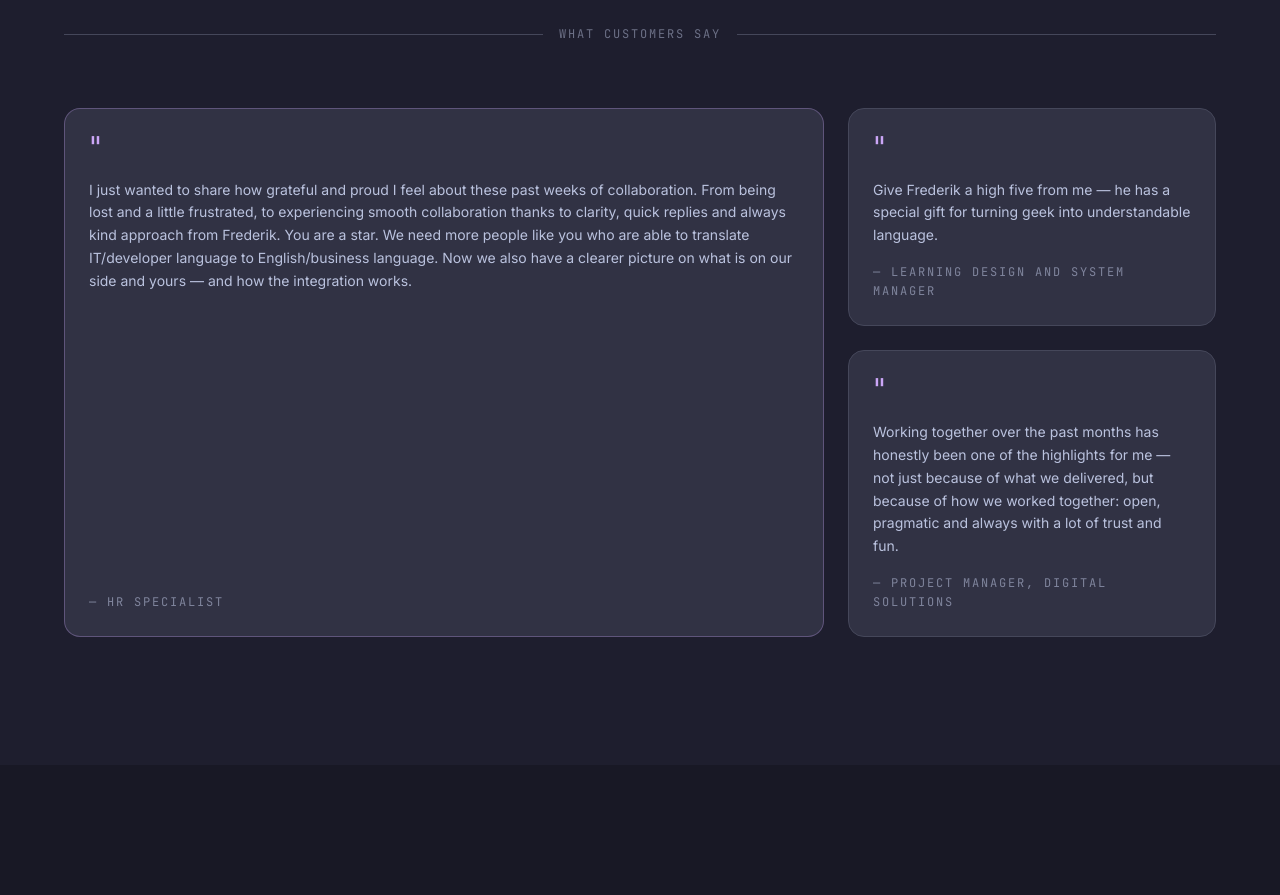
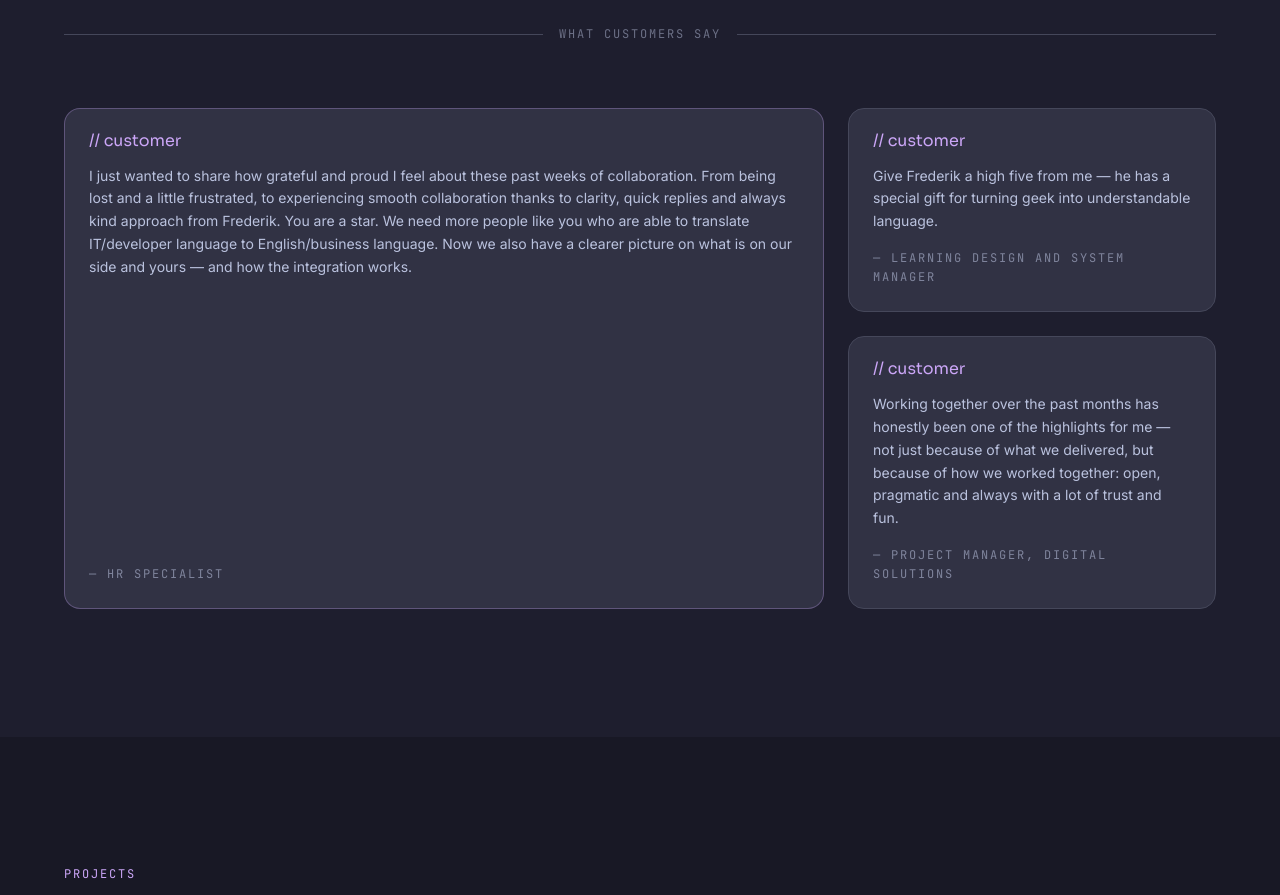
Before and after one commit to CookieNess/personal-website, a Vue app: page / in a window 1280 px wide. Shown: the part 6440-7335 px from the top of the page. Built offline with nearby package versions, Linux system fonts and the light colour scheme.

Commit message:
Added my master and bachelor thesis to projects

```diff
--- a/src/components/InTheirWords.vue
+++ b/src/components/InTheirWords.vue
@@ -69,7 +69,7 @@
 
       <div class="grid md:grid-cols-3 gap-6">
         <div class="glow md:col-span-2 rounded-2xl bg-surface0 border border-mauve/30 p-6 flex flex-col gap-4">
-          <p class="text-mauve text-3xl leading-none font-display">"</p>
+          <p class="text-mauve text-1xl leading-none font-display">// customer</p>
           <p class="text-subtext1 leading-relaxed text-sm flex-1">{{ testimonials[0]!.quote }}</p>
           <p class="label text-overlay1">— {{ testimonials[0]!.role }}</p>
         </div>
@@ -80,7 +80,7 @@
             :key="testimonial.role"
             class="glow rounded-2xl bg-surface0 border border-surface1 p-6 flex flex-col gap-4 flex-1"
           >
-            <p class="text-mauve text-3xl leading-none font-display">"</p>
+            <p class="text-mauve text-1xl leading-none font-display">// customer</p>
             <p class="text-subtext1 leading-relaxed text-sm flex-1">{{ testimonial.quote }}</p>
             <p class="label text-overlay1">— {{ testimonial.role }}</p>
           </div>
--- a/src/components/Projects.vue
+++ b/src/components/Projects.vue
@@ -78,7 +78,12 @@
                 rel="noopener noreferrer"
                 class="label text-overlay1 hover:text-mauve transition-colors shrink-0 flex items-center gap-1"
               >
-                Github <Github class="w-5 h-5" />
+                <template v-if="project.isPdf">
+                  PDF <FileText class="w-5 h-5" />
+                </template>
+                <template v-else>
+                  Github <Github class="w-5 h-5" />
+                </template>
               </a>
             </div>
             <p class="text-subtext0 text-sm leading-relaxed flex-1">{{ project.description }}</p>
@@ -95,7 +100,7 @@
 
 <script lang="ts">
 import { defineComponent } from 'vue'
-import { Github } from 'lucide-vue-next'
+import { Github, FileText } from 'lucide-vue-next'
 
 interface CustomerCase {
   title: string
@@ -111,6 +116,7 @@ interface PersonalProject {
   description: string
   url: string
   tags: string[]
+  isPdf?: boolean
 }
 
 interface Tab {
@@ -121,6 +127,7 @@ interface Tab {
 export default defineComponent({
   components: {
     Github,
+    FileText,
   },
   data() {
     return {
@@ -171,6 +178,20 @@ export default defineComponent({
           url: 'https://github.com/frederik-kjaergaard/sorting-shenanigans',
           tags: ['Algorithms', 'Visualisation', 'JavaScript', 'Stalin Sort'],
         },
+        {
+          title: 'Bachelor Thesis',
+          description: 'My bachelor thesis in Computer Science & Engineering. Lorem ipsum placeholder until you want to add a real description.',
+          url: '/pdfs/bachelor_thesis_2023.pdf',
+          tags: ['Computer Science', 'LaTeX', '2023'],
+          isPdf: true,
+        },
+        {
+          title: 'Master Thesis',
+          description: 'My master thesis in Computer Science & Engineering, built in collaboration with Axion. Lorem ipsum placeholder.',
+          url: '/pdfs/master_thesis_2025.pdf',
+          tags: ['Computer Science', 'LaTeX', 'Axion', '2025'],
+          isPdf: true,
+        },
       ] as PersonalProject[],
     }
   },
```
Also changed, not shown: 2 other files (tests, documents, lock files or other folders).
